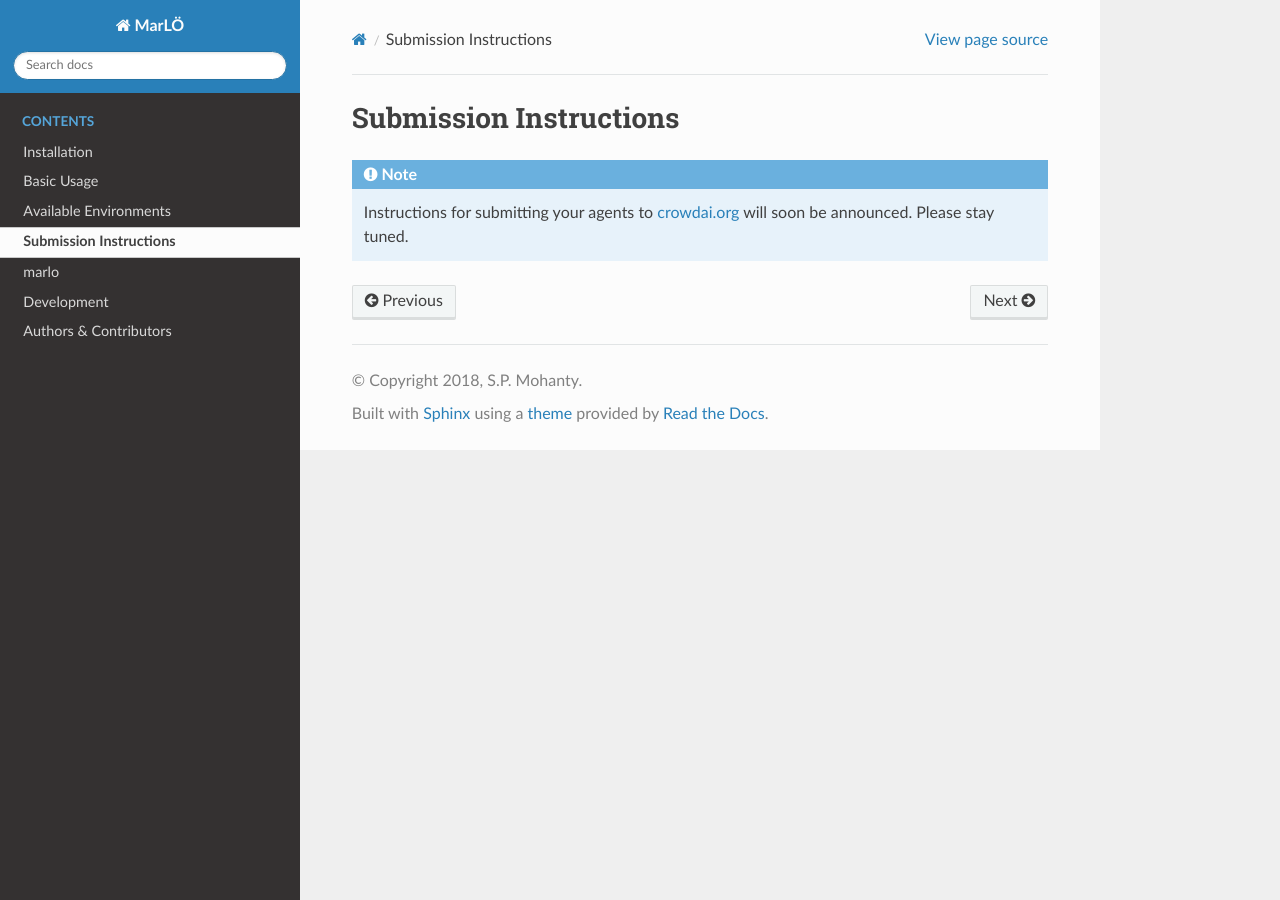
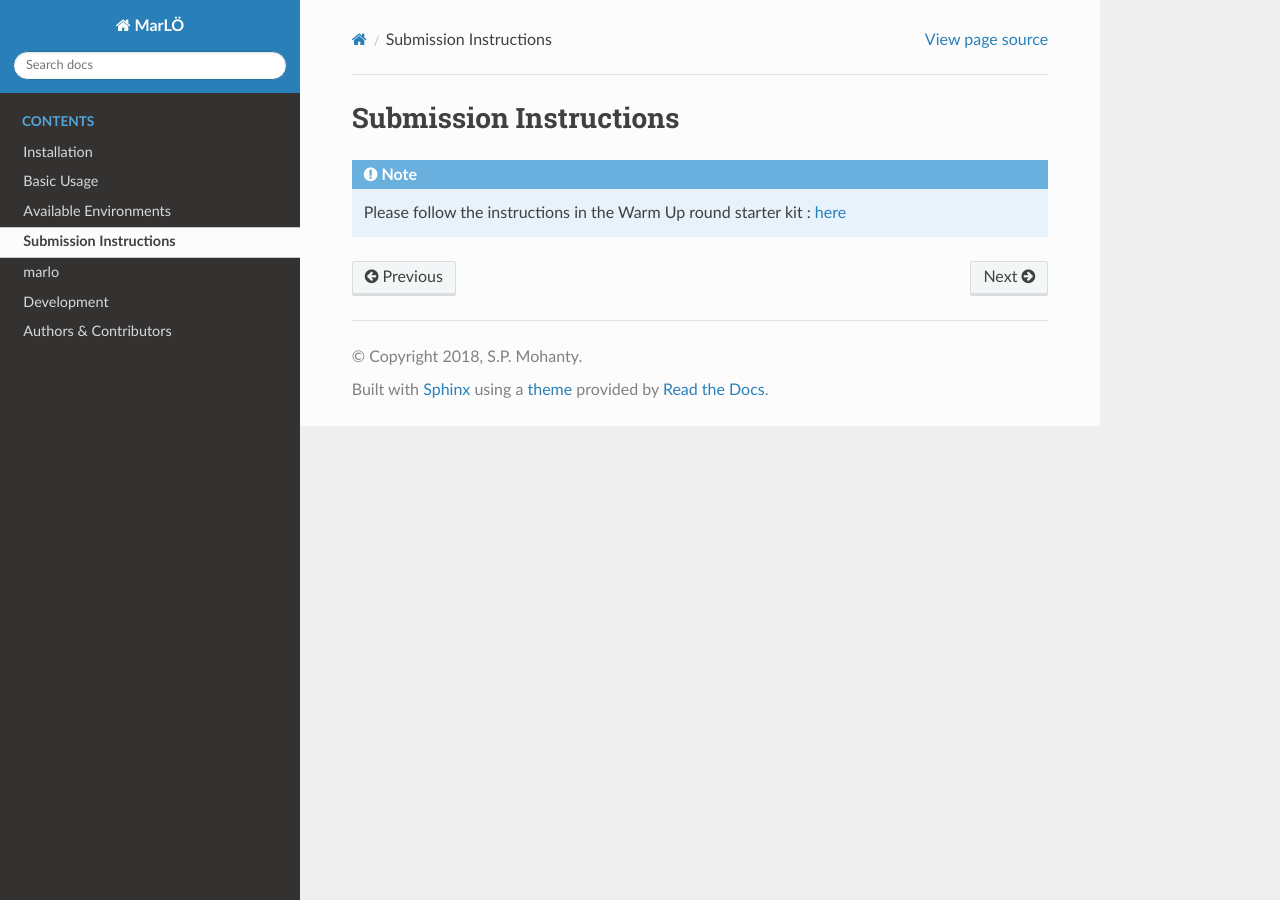
Before and after one commit to crowdAI/marLo, a Sphinx documentation site: the page built from source/submit.rst, in a window 1280 px wide. Built offline with Sphinx 7.4.7 and the Read the Docs theme 2.0.0, drawn with Linux system fonts in a browser that asks for light colours.

Commit message:
Add submission instructions

```diff
--- a/README.rst
+++ b/README.rst
@@ -116,6 +116,11 @@ Simple Example
       print("info", info)
   env.close()
 
+Submission Instructions
+------------------------
+  Please follow the instructions in the Warm Up round starter kit : here_
+
+.. _here: https://github.com/crowdAI/marlo-single-agent-starter-kit/
 
 Authors
 ----------------
--- a/source/submit.rst
+++ b/source/submit.rst
@@ -2,6 +2,6 @@ Submission Instructions
 ========================
 
 .. Note::
-  Instructions for submitting your agents to crowdai.org_  will soon be announced. Please stay tuned.
+  Please follow the instructions in the Warm Up round starter kit : here_
 
-  .. _crowdai.org: https://www.crowdai.org
+.. _here: https://github.com/crowdAI/marlo-single-agent-starter-kit/
```
